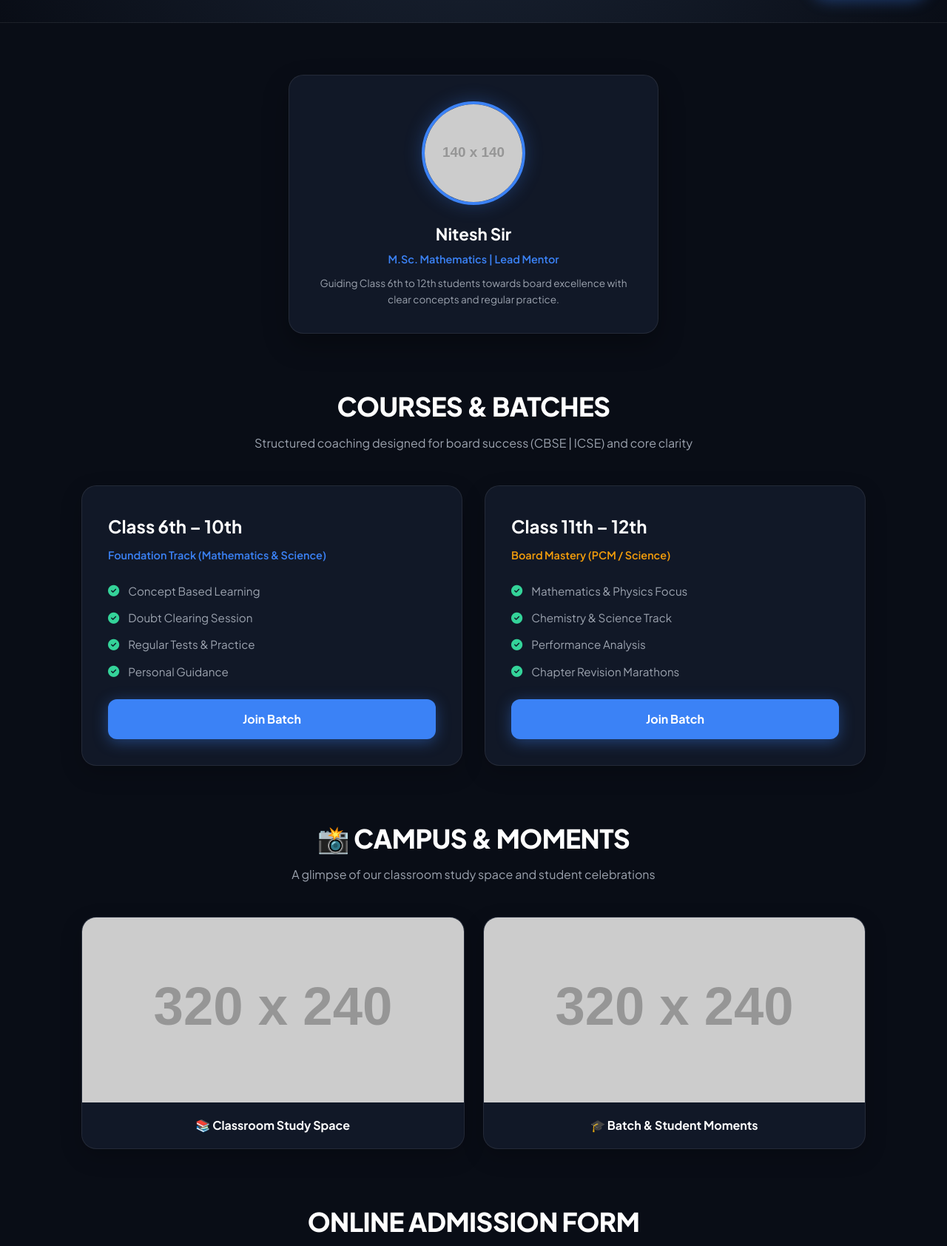
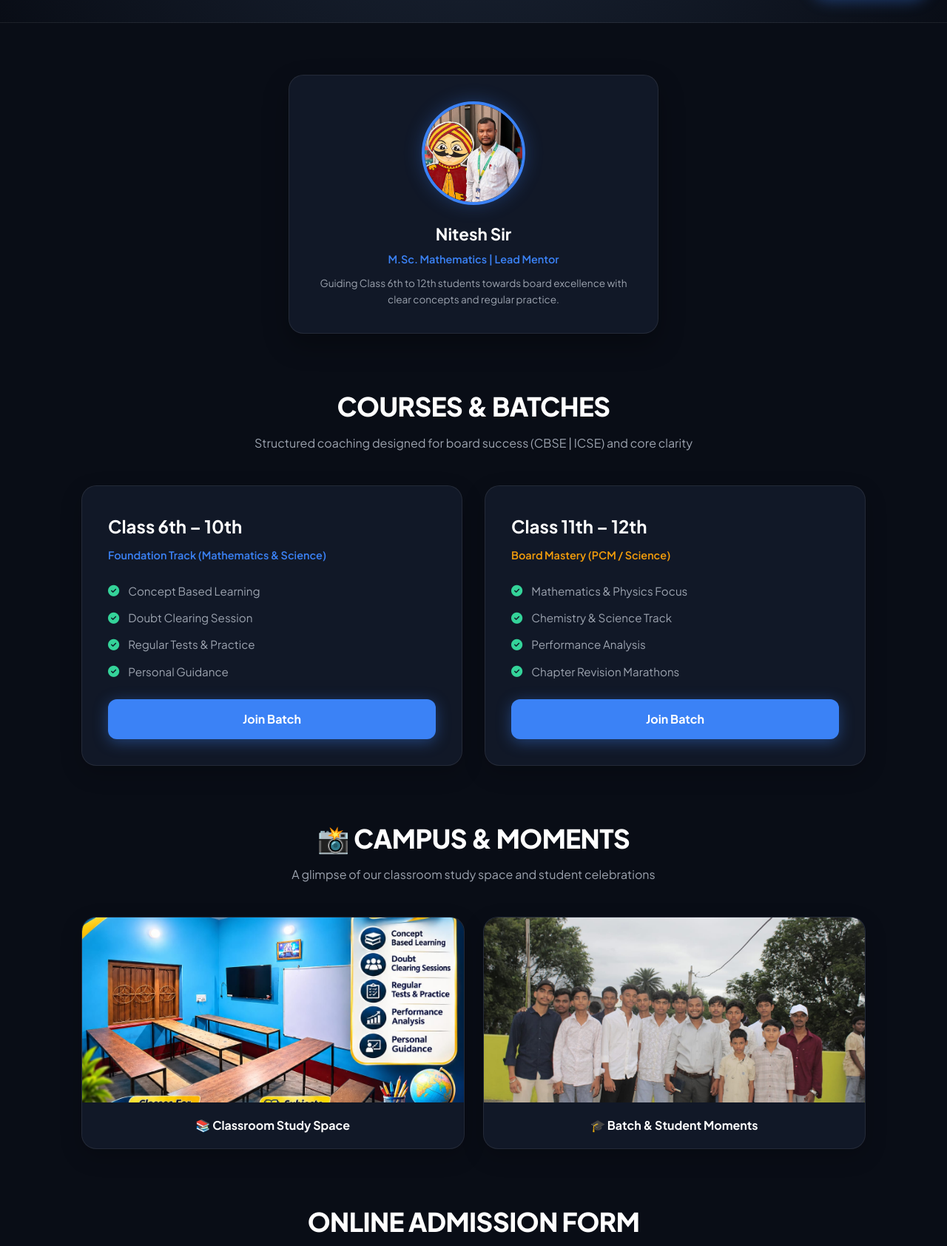
Before and after one commit to rohanmandal0076-jpg/Nitesh-classes, a plain HTML site: page index.html in a window 1280 px wide. Shown: the part 780-2464 px from the top of the page at 74% size. Drawn offline with Linux system fonts and the light colour scheme; placeholder pictures from the web are drawn by us.

Commit message:
Updated by rohanmandal0076.niteshclassversion1.2

```diff
--- a/index.html
+++ b/index.html
@@ -148,8 +148,8 @@
   <!-- Instructor Section -->
   <div class="container">
     <div class="teacher-box">
-      <!-- Nitesh Sir Image Mapping -->
-      <img src="IMG-20261107-WA0004.jpg" alt="Nitesh Sir" class="teacher-img" onerror="this.src='https://via.placeholder.com/140?text=Nitesh+Sir'">
+      <!-- Nitesh Sir Photo (IMG-20261107-WA0171.jpg) -->
+      <img src="IMG-20261107-WA0171.jpg" alt="Nitesh Sir" class="teacher-img" onerror="this.src='https://via.placeholder.com/140?text=Nitesh+Sir'">
       <h3 style="color: #fff; font-size: 1.4rem;">Nitesh Sir</h3>
       <p style="color: var(--primary); font-weight: 600; font-size: 0.9rem; margin-top: 4px;">M.Sc. Mathematics | Lead Mentor</p>
       <p style="color: var(--text-muted); font-size: 0.85rem; margin-top: 10px;">Guiding Class 6th to 12th students towards board excellence with clear concepts and regular practice.</p>
@@ -199,13 +199,13 @@
 
     <div class="gallery-grid">
       <div class="gallery-card">
-        <!-- Classroom Image Mapping -->
-        <img src="IMG-20261107-WA0005.jpg" alt="Classroom Study Space" onerror="this.src='https://via.placeholder.com/320x240?text=Classroom'">
+        <!-- Classroom Photo (IMG-20261107-WA0177.jpg) -->
+        <img src="IMG-20261107-WA0177.jpg" alt="Classroom Study Space" onerror="this.src='https://via.placeholder.com/320x240?text=Classroom'">
         <p>📚 Classroom Study Space</p>
       </div>
       <div class="gallery-card">
-        <!-- Students/Celebration Image Mapping -->
-        <img src="IMG-20261107-WA0006.jpg" alt="Student Moments" onerror="this.src='https://via.placeholder.com/320x240?text=Students+Moments'">
+        <!-- Students & Sir Photo (IMG-20261107-WA0160.jpg) -->
+        <img src="IMG-20261107-WA0160.jpg" alt="Student Moments" onerror="this.src='https://via.placeholder.com/320x240?text=Students+Moments'">
         <p>🎓 Batch & Student Moments</p>
       </div>
     </div>
@@ -356,4 +356,4 @@
       var text = input.value.trim();
       if (!text) return;
       var body = document.getElementById('niteshChatMessages');
-      body.innerHTML += '<div class="msg-user">' + text + '</di
+      body.inne
```
